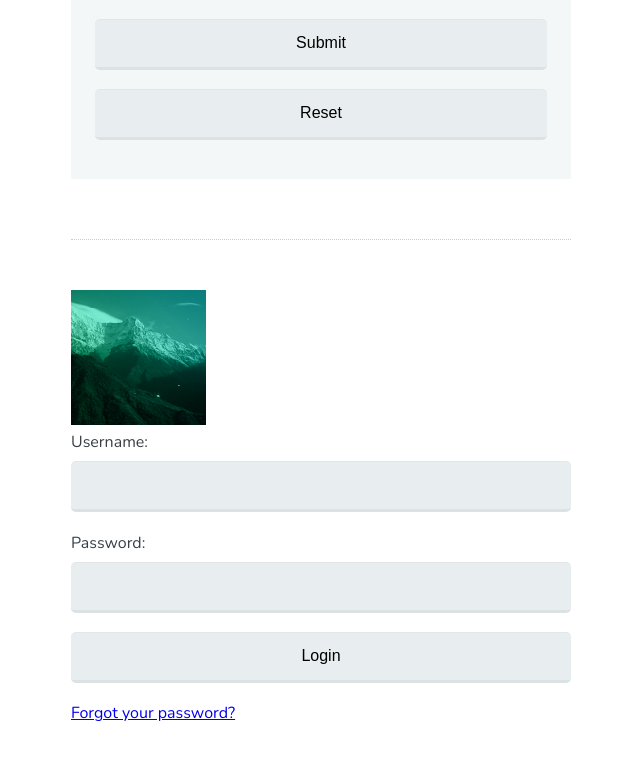
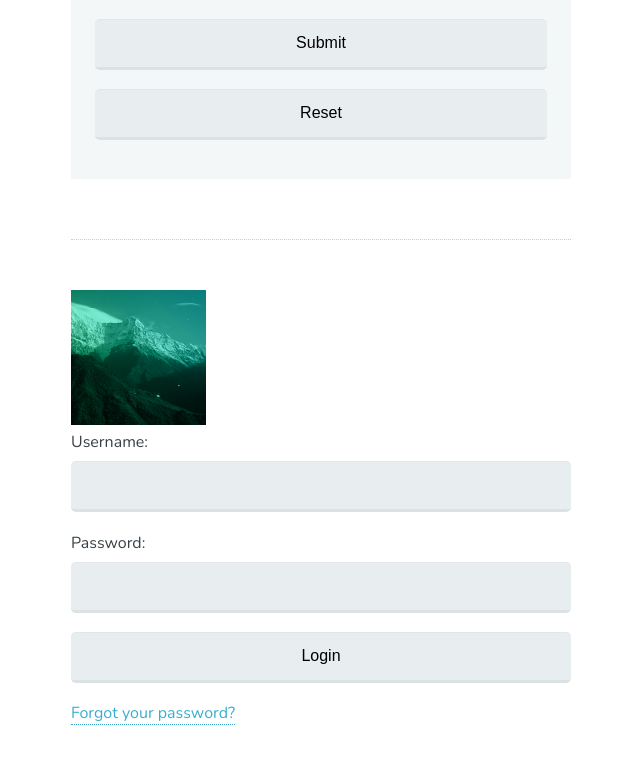
Before and after one commit to BabaSar/fsjs-Unit-3-CSS-Selectors-Course, a plain HTML site: page index.html in a window 1280 px wide. Shown: the part 512-1276 px from the top of the page, without its empty margins (319-959 px from the left). Drawn offline with nearby package versions, Linux system fonts and the light colour scheme.

Commit message:
added style to anchor tag
anchor tag with target _blank

```diff
--- a/css/selectors.css
+++ b/css/selectors.css
@@ -26,3 +26,9 @@ input[type="submit"] {
     cursor: pointer;
     /* Now the mouse icon turns into a little hand icon! Cute! */
 }
+
+a[target="_blank"]{
+    color: #39add1;
+    text-decoration: none; /* To remove the  outdated underline */
+    border-bottom: 1px dotted;
+}
```
